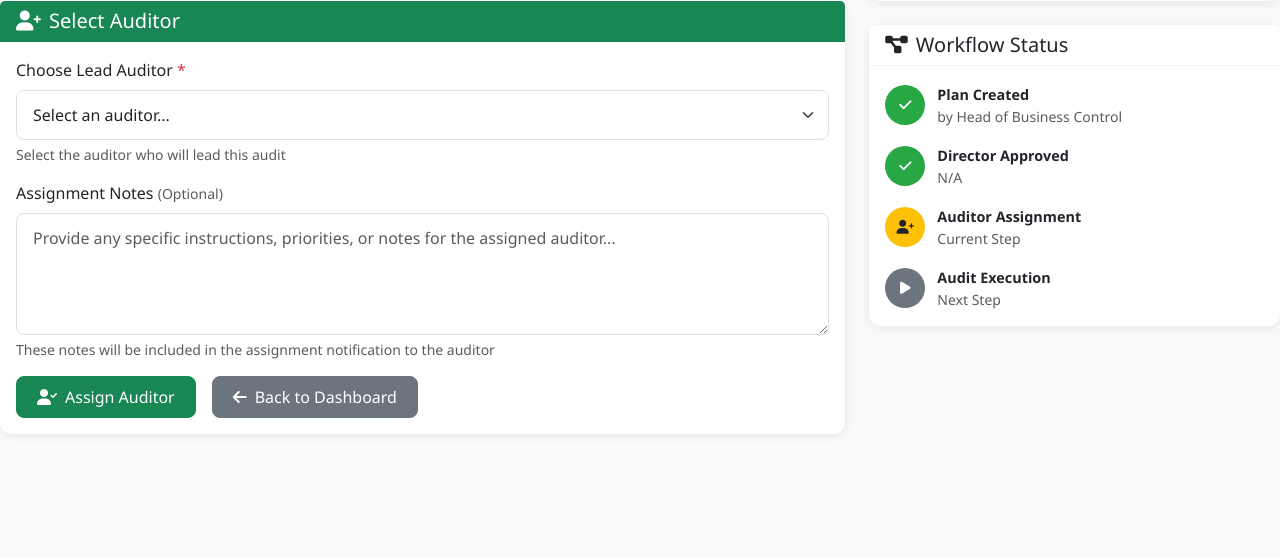
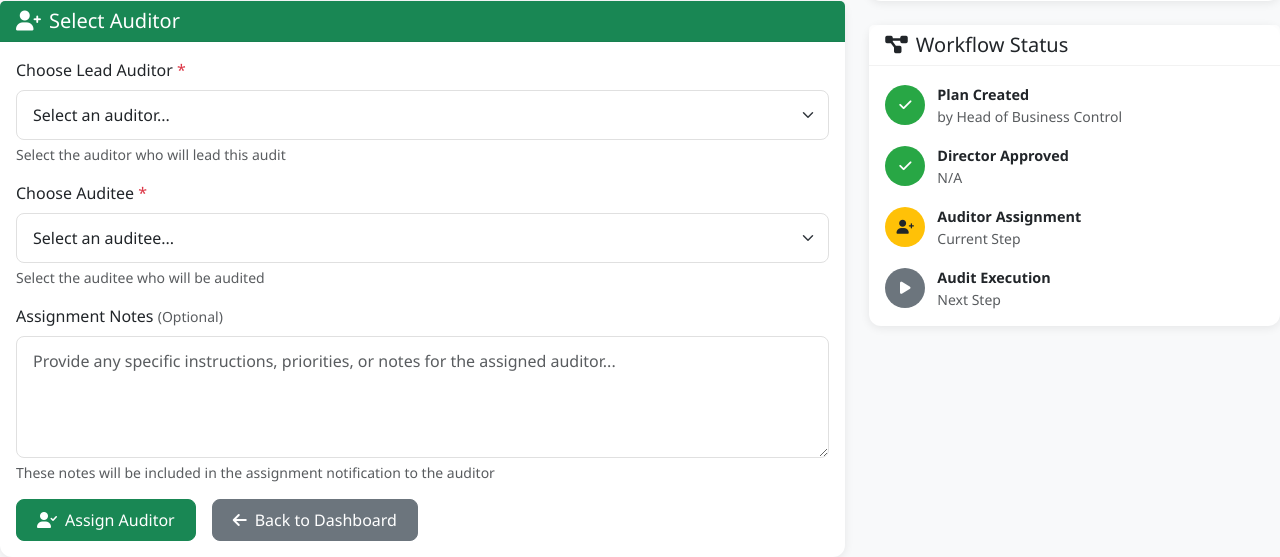
Before and after one commit to FosuRandy/my-audit-app, a Flask app: template templates/head_of_business_control/assign_auditor.html in a window 1280 px wide. Shown: the part 326-883 px from the top of the page. Before the commit the page ends 744 px from the top, so only its background shows below. Run offline with Flask 3, Linux system fonts and the light colour scheme; the template is opened without the code that fills it, so the values that code supplies are empty; some libraries are stand-ins or nearby versions.

Commit message:
Assign auditees to audits and display available auditors
Updates `firebase_routes.py` to include auditee selection in the `assign_auditor` function and the `head_of_business_control_dashboard` to display available auditors. Modifies `assign_auditor.html` and `dashboard.html` templates to reflect these changes.

Replit-Commit-Author: Agent
Replit-Commit-Session-Id: 00207e4c-0b06-454e-bfc0-11d6ae2a8972
Replit-Commit-Checkpoint-Type: intermediate_checkpoint
Replit-Commit-Screenshot-Url: https://storage.googleapis.com/screenshot-production-us-central1/6b2c948a-2d88-437d-88bb-e0cb52440392/00207e4c-0b06-454e-bfc0-11d6ae2a8972/YgASKFf

```diff
--- a/firebase_routes.py
+++ b/firebase_routes.py
@@ -253,12 +253,30 @@ def head_of_business_control_dashboard():
                       datetime.fromisoformat(a['target_date']) < datetime.now() and
                       a.get('status') != 'completed']
 
+    # Calculate available auditors count
+    active_auditors = [a for a in auditors if a.get('is_active', True)]
+
+    # Calculate active audits count
+    active_audits = [a for a in DATA_STORE['audits'].values()
+                    if a.get('status') not in ['draft', 'completed', 'rejected']]
+
+    # Calculate high/medium/low risk counts
+    high_risk = len([r for r in risks if r.get('risk_level') == 'high'])
+    medium_risk = len([r for r in risks if r.get('risk_level') == 'medium'])
+    low_risk = len([r for r in risks if r.get('risk_level') == 'low'])
+
     stats = {
         'draft_audits': len(draft_audits),
         'director_approved_audits': len(director_approved_audits),
         'auditor_plan_submitted_audits': len(auditor_plan_submitted_audits),
         'ready_audits': len(ready_audits),
+        'active_audits': len(active_audits),
+        'available_auditors': len(active_auditors),
+        'risk_areas': len(risks),
         'total_risks': len(risks),
+        'high_risk': high_risk,
+        'medium_risk': medium_risk,
+        'low_risk': low_risk,
         'overdue_actions': len(overdue_actions)
     }
 
@@ -274,6 +292,7 @@ def head_of_business_control_dashboard():
                          auditor_plan_submitted_audits=auditor_plan_submitted_audits,
                          ready_audits=ready_audits,
                          auditors=auditors,
+                         available_auditors=active_auditors,
                          auditees=auditees,
                          risks=risks,
                          overdue_actions=overdue_actions,
@@ -576,9 +595,12 @@ def assign_auditor(audit_id):
 
     if request.method == 'POST':
         try:
+            auditor_id = request.form['auditor_id']
+            auditee_id = request.form['auditee_id']
+
             audit_data = {
-                'auditor_id': request.form['auditor_id'],
-                'auditee_id': request.form.get('auditee_id', ''),
+                'auditor_id': auditor_id,
+                'auditee_id': auditee_id,
                 'status': 'assigned',
                 'auditor_assigned_at': datetime.now().isoformat()
             }
@@ -588,18 +610,30 @@ def assign_auditor(audit_id):
 
                 # Notify auditor
                 create_notification(
-                    user_id=request.form['auditor_id'],
+                    user_id=auditor_id,
                     title='New Audit Assignment',
-                    message=f'You have been assigned to an audit. Please acknowledge this assignment.',
+                    message=f'You have been assigned to audit: "{audit.get("title", "")}". Please acknowledge this assignment.',
                     notification_type='audit_assigned',
                     related_entity_type='audit',
                     related_entity_id=audit_id
                 )
 
-            log_audit_action('assign_auditor', 'audit', audit_id, f'Auditor assigned to audit')
-
-            flash('Auditor assigned successfully.', 'success')
-
+                # Notify auditee
+                create_notification(
+                    user_id=auditee_id,
+                    title='Audit Assignment',
+                    message=f'You have been assigned as auditee for audit: "{audit.get("title", "")}". The auditor will contact you soon.',
+                    notification_type='auditee_assigned',
+                    related_entity_type='audit',
+                    related_entity_id=audit_id
+                )
+
+            log_audit_action('assign_auditor', 'audit', audit_id, f'Auditor and auditee assigned to audit')
+
+            flash('Auditor and auditee assigned successfully.', 'success')
+
+        except KeyError as e:
+            flash(f'Missing required field: {str(e)}', 'error')
         except Exception as e:
             flash(f'Error assigning auditor: {str(e)}', 'error')
 
@@ -621,12 +655,23 @@ def assign_auditor(audit_id):
         if dept_id and dept_id in DATA_STORE.get('departments', {}):
             auditor['department_name'] = DATA_STORE['departments'][dept_id].get('name', 'N/A')
 
+    # Get available auditees
+    auditees = [user for user in DATA_STORE['users'].values()
+               if user.get('role') == 'auditee' and user.get('is_active', True)]
+
+    # Enrich auditees with department names
+    for auditee in auditees:
+        dept_id = auditee.get('department_id')
+        if dept_id and dept_id in DATA_STORE.get('departments', {}):
+            auditee['department_name'] = DATA_STORE['departments'][dept_id].get('name', 'N/A')
+
     user = get_current_user()
     notifications = [n for n in DATA_STORE.get('notifications', {}).values() if n.get('user_id') == user['id']]
 
     return render_template('head_of_business_control/assign_auditor.html',
                          audit=audit,
                          available_auditors=auditors,
+                         available_auditees=auditees,
                          current_user=user,
                          notifications=notifications)
 
--- a/templates/head_of_business_control/assign_auditor.html
+++ b/templates/head_of_business_control/assign_auditor.html
@@ -84,6 +84,20 @@
                             {% endfor %}
                         </select>
                         <div class="form-text">Select the auditor who will lead this audit</div>
+                    </div>
+
+                    <div class="mb-3">
+                        <label for="auditee_id" class="form-label">Choose Auditee <span class="text-danger">*</span></label>
+                        <select class="form-select" id="auditee_id" name="auditee_id" required>
+                            <option value="">Select an auditee...</option>
+                            {% for auditee in available_auditees %}
+                            <option value="{{ auditee.get('id') }}">
+                                {{ auditee.get('first_name', '') }} {{ auditee.get('last_name', '') }} - {{ auditee.get('department_name', 'No Department') }}
+                                {% if auditee.get('email') %} ({{ auditee.get('email') }}){% endif %}
+                            </option>
+                            {% endfor %}
+                        </select>
+                        <div class="form-text">Select the auditee who will be audited</div>
                     </div>
 
                     <div class="mb-3">
```
Also changed, not shown: templates/head_of_business_control/dashboard.html (+6 -23 lines), 3 other files.
